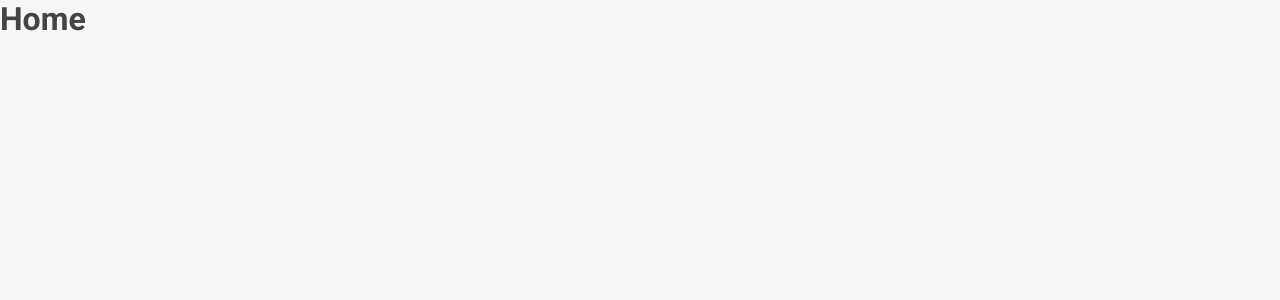
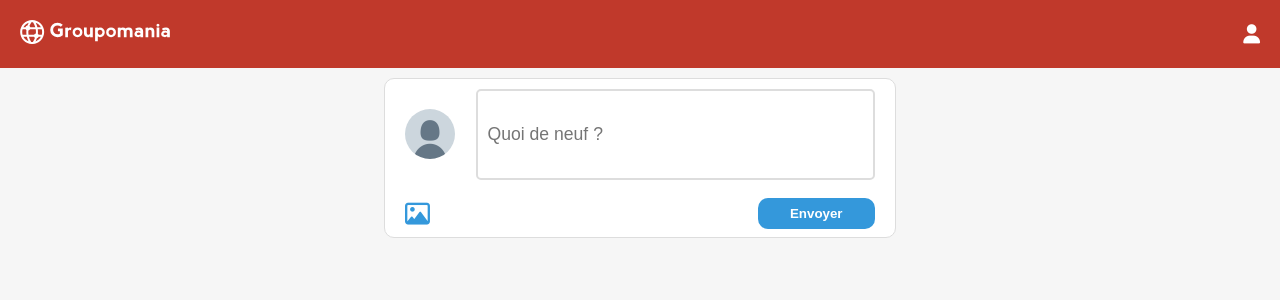
Before and after one commit to GaRyFoYDev/Groupomania_P7, a Vue app in the folder frontend/: page /home in a window 1280 px wide. Shown: the top 300 px of the page. Built offline with nearby package versions, Linux system fonts and the light colour scheme.

Commit message:
Mis en forme formulaire post

```diff
--- a/frontend/index.html
+++ b/frontend/index.html
@@ -6,8 +6,9 @@
     <link rel="preconnect" href="https://fonts.googleapis.com">
     <link rel="preconnect" href="https://fonts.gstatic.com" crossorigin>
     <link href="https://fonts.googleapis.com/css2?family=Roboto:wght@400;500;700&display=swap" rel="stylesheet">
+    <link rel="stylesheet" href="https://cdnjs.cloudflare.com/ajax/libs/font-awesome/6.1.1/css/all.min.css" integrity="sha512-KfkfwYDsLkIlwQp6LFnl8zNdLGxu9YAA1QvwINks4PhcElQSvqcyVLLD9aMhXd13uQjoXtEKNosOWaZqXgel0g==" crossorigin="anonymous" referrerpolicy="no-referrer" />
     <meta name="viewport" content="width=device-width, initial-scale=1.0" />
-    <title>Vite App</title>
+    <title>Groupomania</title>
   </head>
   <body>
     <div id="app"></div>
--- /dev/null
+++ b/frontend/src/components/Header.vue
@@ -0,0 +1,43 @@
+<template>
+    <nav>
+        <div class="logo"><img src="../assets/images/icon-left-font-monochrome-white.svg" alt=""></div>
+        <div class="logout">
+          <i class="fa-solid fa-user"></i>
+        </div>
+    </nav>
+</template>
+
+<script>
+
+
+
+</script>
+
+<style lang="scss">
+
+nav{
+    display: flex;
+    justify-content: space-between;
+    align-items:center;
+    padding: 20px;
+    background-color: var(--danger-2);
+
+    .logo img {
+        width: 150px;
+
+
+    }
+
+    .logout{
+        font-size: 1.2rem;
+        color: var(--text-primary-color);
+
+    &:hover{
+        color: var(--primary-1);
+
+    }
+}
+
+}
+
+</style>
--- /dev/null
+++ b/frontend/src/components/SendPost.vue
@@ -0,0 +1,91 @@
+<template>
+
+<div class="container">
+    <div class ="container_post">
+        <img src="/src/assets/images/default_profile_400x400.png" alt="">
+        <input type="text" placeholder="Quoi de neuf ?" />
+    </div>
+    <div class ="container_send">
+        <i class="fa-regular fa-image"></i>
+        <button class="btn btn-primary">Envoyer</button>
+    </div>
+</div>
+
+</template>
+
+<script>
+
+
+
+
+</script>
+
+<style lang="scss">
+
+.container{
+    display:flex;
+    flex-direction: column;
+    row-gap: 20px;
+    width: 40%;
+    height: 20vh;
+    background-color: var(--text-primary-color);
+    border-radius: 10px;
+    border: 1px solid var(--gray-2);
+    margin: 10px auto;
+    padding: 10px 20px;
+
+    img{
+        width:50px;
+        border-radius: 50%;
+        justify-self: center;
+    }
+
+    input{
+        width:85%;
+        height:100%;;
+        font-size: 1.1rem;
+        margin-left:20px;
+        border:2px solid var(--gray-2);
+        border-radius:5px;
+        padding:10px;
+
+    &:focus{
+        border: 1px solid var(--primary-1);
+        outline: 1px solid var(--primary-1);
+    }
+
+
+    }
+
+    &_post{
+        display:flex;
+        justify-content: space-between;
+        align-items: center;
+        height:80%;
+    }
+
+    &_send{
+        display:flex;
+        justify-content: space-between;
+        align-items:center;
+        height:20%;
+
+
+
+    i{
+        font-size: 25px;
+        color: var(--primary-1)
+        }
+
+    button{
+        width: 25%
+    }
+
+
+    }
+
+}
+
+
+
+</style>
--- a/frontend/src/components/loginForm.vue
+++ b/frontend/src/components/loginForm.vue
@@ -22,12 +22,12 @@
 const API_URL = 'http://localhost:5000/api/auth/'
 
 const {handleSubmit}= useForm()
-const mySubmit = handleSubmit(async(values) =>{
+const mySubmit = handleSubmit(async(data) =>{
 
     try {
         const res = await fetch( API_URL + 'login', {
             method: 'POST',
-            body: JSON.stringify(values),
+            body: JSON.stringify(data),
             headers: { 'Content-Type': 'application/json'},
 
 
--- a/frontend/src/views/home.vue
+++ b/frontend/src/views/home.vue
@@ -1,12 +1,13 @@
+<template>
+<TheHeader />
+<SendPost />
+</template>
+
 <script setup>
+import TheHeader from "../components/Header.vue";
+import SendPost from "../components/SendPost.vue";
 
 </script>
-
-<template>
- <h1>Home</h1>
-
-
-</template>
 
 <style lang="scss">
 
@@ -14,4 +15,5 @@
 
 
 
+
 </style>
```
Also changed, not shown: frontend/src/assets/images/default_profile_400x400.png (added), frontend/src/components/AllPosts.vue (added).
